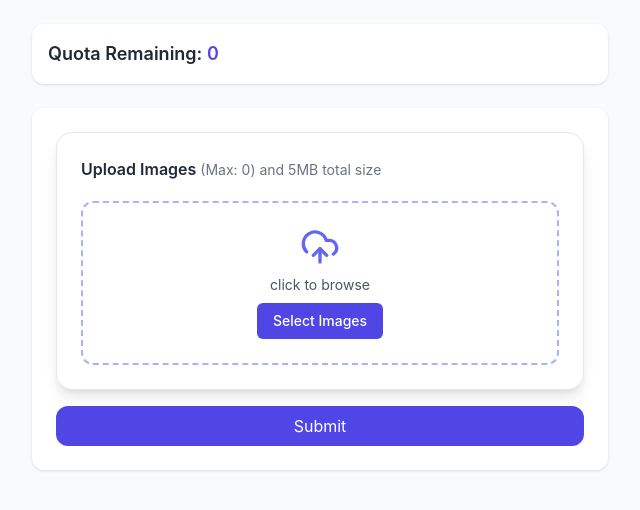
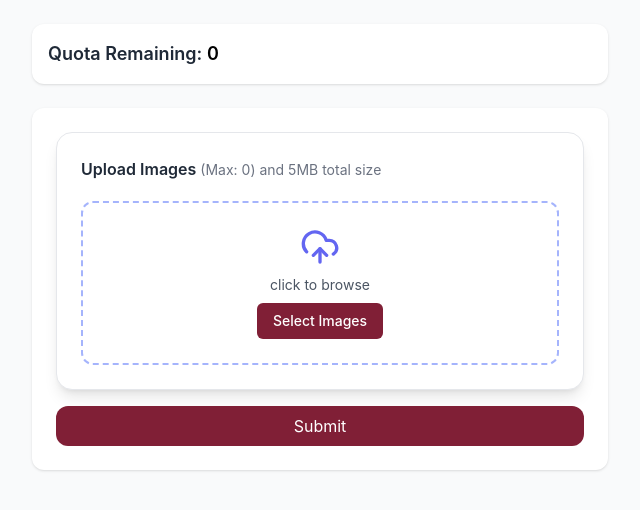
Before and after one commit to maksha19/photo, a React (Create React App) app: page /landing in a window 1280 px wide. Shown: the top 510 px of the page, without its empty margins (320-960 px from the left). Built offline with nearby package versions, Linux system fonts and the light colour scheme.

Commit message:
fix quoto

```diff
--- a/src/pages/Home.tsx
+++ b/src/pages/Home.tsx
@@ -1,6 +1,7 @@
 import { useNavigate } from "react-router-dom";
 import { useState } from "react";
 import axios from "axios";
+import logo from "../image/logo192.png"
 
 const Home = () => {
   const [name, setName] = useState("");
@@ -50,14 +51,21 @@ const Home = () => {
         onSubmit={handleSubmit}
         className="bg-white m-4 p-8 rounded-2xl shadow-lg space-y-6 w-full max-w-md"
       >
-        <h1 className="text-2xl font-bold text-center text-indigo-600">Welcome</h1>
-
+        <h1 className="text-2xl font-bold text-center text-[#801f36]">District 80 AC 2025</h1>
+        <div className="flex justify-center">
+          <img
+            src={logo}
+            alt="Logo"
+            className="h-16 w-16 object-contain"
+          />
+        </div>
         <div>
           <label className="block mb-1 font-medium text-gray-700">Name</label>
           <input
             type="text"
             required
             value={name}
+            placeholder="Enter your name"
             onChange={(e) => setName(e.target.value)}
             className="w-full px-4 py-2 border rounded-xl focus:outline-none focus:ring-2 focus:ring-indigo-400"
           />
@@ -70,13 +78,14 @@ const Home = () => {
             required
             value={mobile}
             onChange={(e) => setMobile(e.target.value)}
+            placeholder="Without country code"
             className="w-full px-4 py-2 border rounded-xl focus:outline-none focus:ring-2 focus:ring-indigo-400"
           />
         </div>
 
         <button
           type="submit"
-          className="w-full bg-indigo-600 text-white py-2 rounded-xl hover:bg-indigo-700 transition"
+          className="w-full bg-[#801f36] text-white py-2 rounded-xl transition"
         >
           Continue
         </button>
--- a/src/pages/Landing.tsx
+++ b/src/pages/Landing.tsx
@@ -25,6 +25,10 @@ const Landing = () => {
     const totalFiles = images.length + selectedFiles.length;
 
     if (totalFiles > quota) {
+      if(quota === 0) {
+        alert("You have reached your quota limit.");
+        return;
+      }
       alert(`You can only upload ${quota} images total.`);
       return;
     }
@@ -129,7 +133,7 @@ const Landing = () => {
         <div className="bg-white p-4 rounded-xl shadow">
           <h2 className="text-lg font-semibold text-gray-800">
             Quota Remaining:{" "}
-            <span className="text-indigo-600">{quota - images.length}</span>
+            <span className="text-[#000]">{quota - images.length}</span>
           </h2>
         </div>
 
@@ -150,7 +154,7 @@ const Landing = () => {
                 click to browse
               </p>
               <div
-                className="bg-indigo-600 text-white px-4 py-2 rounded-md text-sm font-medium hover:bg-indigo-700 focus:outline-none focus:ring-2 focus:ring-indigo-500 cursor-pointer relative z-10"
+                className="bg-[#801f36] text-white px-4 py-2 rounded-md text-sm font-medium hover:bg-indigo-700 focus:outline-none focus:ring-2 focus:ring-indigo-500 cursor-pointer relative z-10"
               >
                 Select Images
               </div>
@@ -190,7 +194,7 @@ const Landing = () => {
 
           <button
             onClick={() => handleSubmit()}
-            className="w-full bg-indigo-600 text-white py-2 rounded-xl hover:bg-indigo-700 transition"
+            className="w-full bg-[#801f36] text-white py-2 rounded-xl hover:bg-indigo-700 transition"
           >
             Submit
           </button>
@@ -204,7 +208,7 @@ const Landing = () => {
             </h2>
             <button
               onClick={() => setShowModal(false)}
-              className="mt-4 px-4 py-2 bg-indigo-600 text-white rounded-lg hover:bg-indigo-700 transition"
+              className="mt-4 px-4 py-2 bg-[#801f36] text-white rounded-lg hover:bg-indigo-700 transition"
             >
               Close
             </button>
```
Also changed, not shown: src/image/logo192.png (added).
